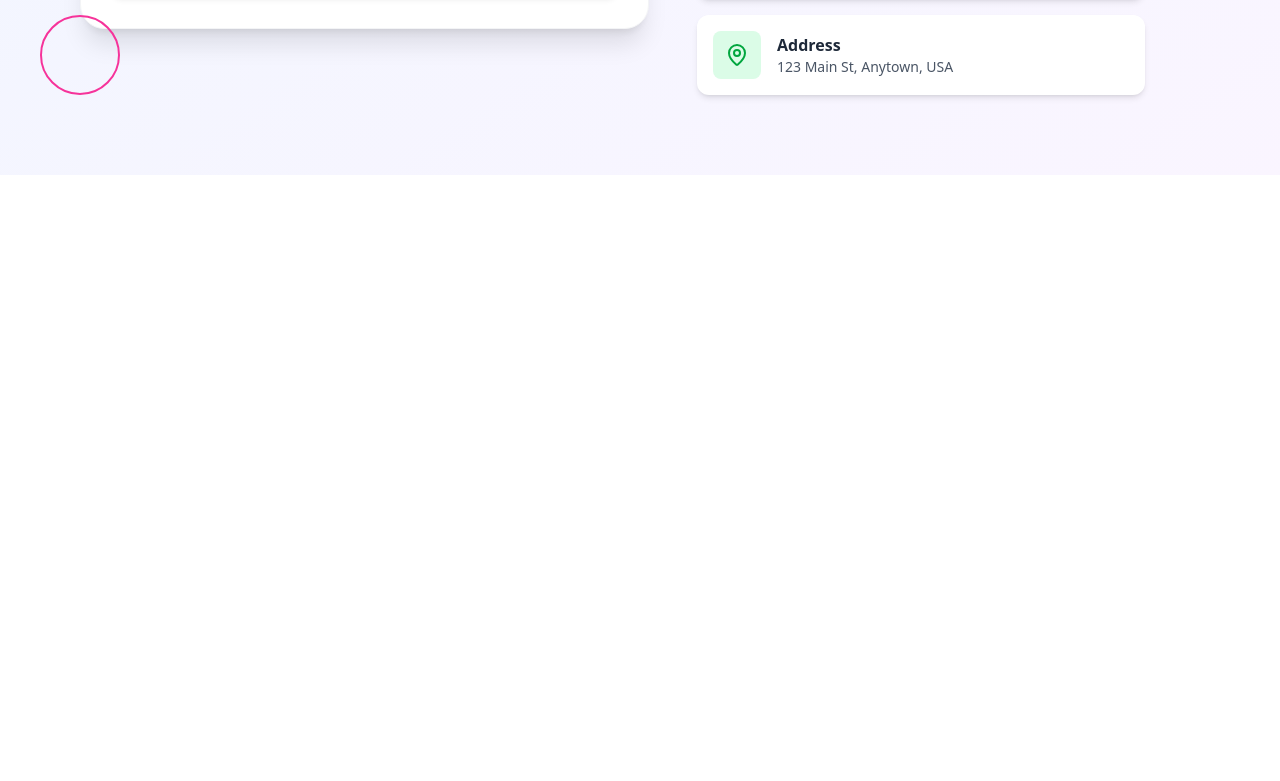
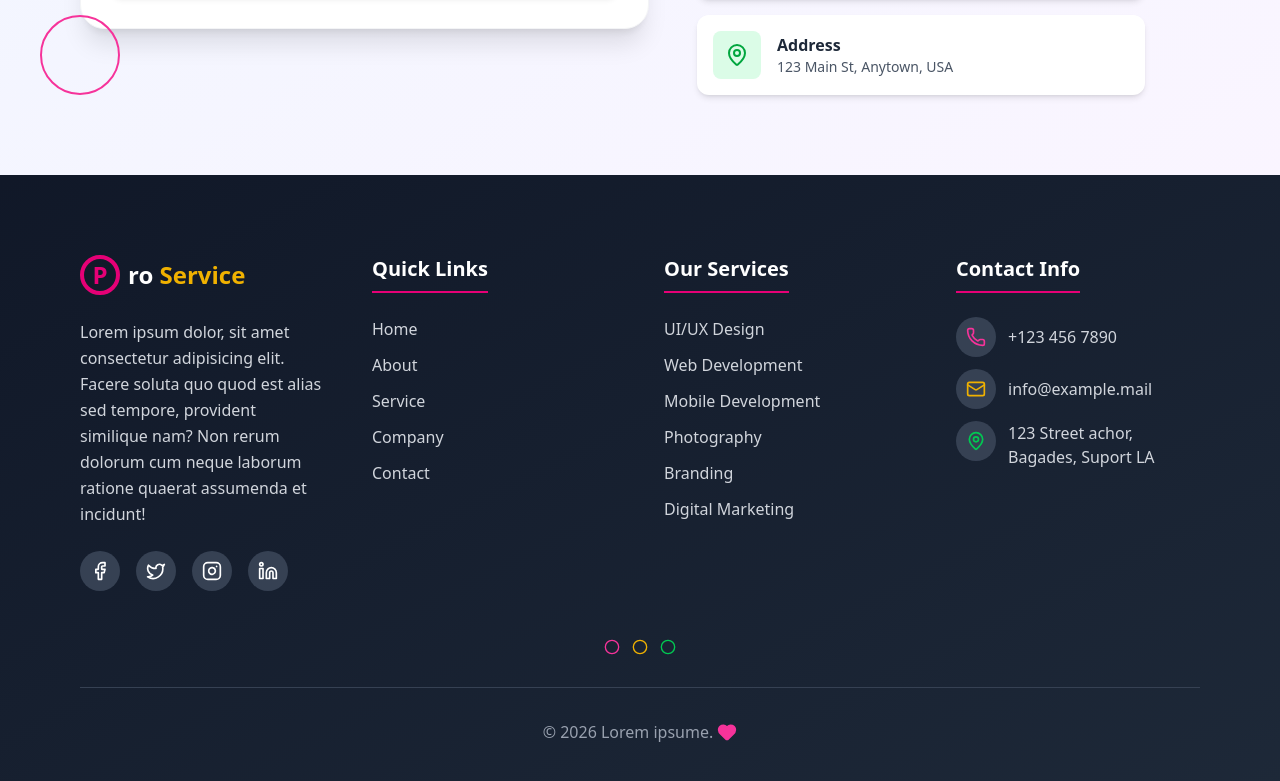
Before and after one commit to imamteguh/compro-panda-react, a React (Vite) app: page / in a window 1280 px wide. Shown: the part 3847-4628 px from the top of the page. Before the commit the page ends 4022 px from the top, so only its background shows below. Built offline with nearby package versions, Linux system fonts and the light colour scheme.

Commit message:
feat: tambahkan section footer

```diff
--- a/src/App.jsx
+++ b/src/App.jsx
@@ -7,6 +7,7 @@
 import OurCompany from './components/OurCompany'
 import Services from './components/Services'
 import Contact from './components/Contact'
+import Footer from './components/Footer'
 
 const App = () => {
 
@@ -27,6 +28,7 @@
       <OurCompany />
       <Services />
       <Contact />
+      <Footer />
     </div>
   )
 }
--- /dev/null
+++ b/src/components/Footer.jsx
@@ -0,0 +1,145 @@
+import { Circle, Facebook, Heart, Instagram, Linkedin, Mail, MapPin, Phone, Twitter } from 'lucide-react';
+import React from 'react'
+
+const Footer = () => {
+
+  const socialLinks = [
+    { icon: Facebook, href: '#', color: 'hover:bg-pink-600'},
+    { icon: Twitter, href: '#', color: 'hover:bg-blue-500'},
+    { icon: Instagram, href: '#', color: 'hover:bg-pink-500'},
+    { icon: Linkedin, href: '#', color: 'hover:bg-blue-600'},
+  ];
+
+  const quickLinks = [
+    { label: 'Home', href: '#'},
+    { label: 'About', href: '#'},
+    { label: 'Service', href: '#'},
+    { label: 'Company', href: '#'},
+    { label: 'Contact', href: '#'}
+  ];
+
+  const services = [
+    { label: 'UI/UX Design', href: '#'},
+    { label: 'Web Development', href: '#'},
+    { label: 'Mobile Development', href: '#'},
+    { label: 'Photography', href: '#'},
+    { label: 'Branding', href: '#'},
+    { label: 'Digital Marketing', href: '#'},
+  ];
+
+  const contactInfo = [
+    { icon: Phone, text: '+123 456 7890', color: 'text-pink-500'},
+    { icon: Mail, text: 'info@example.mail', color: 'text-yellow-500'},
+    {
+      icon: MapPin,
+      text: '123 Street achor, Bagades, Suport LA',
+      color: 'text-green-500',
+      multiline: true
+    }
+  ];
+
+  const decorativeDots = [
+    { color: 'text-pink-500'},
+    { color: 'text-yellow-500'},
+    { color: 'text-green-500'}
+  ];
+  return (
+    <section className='relative overflow-hidden bg-linear-to-br from-gray-900 to-gray-800
+      py-12 px-4 sm:py-16 md:py-20 md:px-12 lg:px-20 text-white'>
+      <div className='max-w-7xl mx-auto'>
+        <div className='grid grid-cols-1 md:grid-cols-2 lg:grid-cols-4 gap-8 md:gap-12 mb-12'>
+          <div className='space-y-6'>
+            <div className='flex items-center text-2xl font-bold'>
+              <div className='w-10 h-10 flex items-center justify-center rounded-full border-3
+              sm:border-4 border-pink-600 text-pink-600 mr-2'>
+                P
+              </div>
+              <span>
+                ro <span className="text-yellow-500">Service</span>
+              </span>
+            </div>
+            <p className='text-gray-300 leading-relaxed'>
+              Lorem ipsum dolor, sit amet consectetur adipisicing elit.
+              Facere soluta quo quod est alias sed tempore, provident similique nam? Non rerum
+              dolorum cum neque laborum ratione quaerat assumenda et incidunt!
+            </p>
+            <div className='flex gap-4'>
+              {socialLinks.map((social, index) => (
+                <a
+                  key={index}
+                  href={social.href}
+                  className={`w-10 h-10 rounded-full bg-gray-700 flex items-center justify-center transition-colors
+                    ${social.color}`}>
+                  <social.icon className='w-5 h-5' />
+                </a>
+              ))}
+            </div>
+          </div>
+          <div className='space-y-6'>
+            <h3 className='text-xl font-semibold border-b-2 border-pink-600 pb-2 inline-block'>
+              Quick Links
+            </h3>
+            <ul className='space-y-3'>
+              {quickLinks.map((link, index) => (
+                <li key={index}>
+                  <a href={link.href}
+                    className='text-gray-300 hover:text-pink-500 transition-colors'>
+                    {link.label}
+                  </a>
+                </li>
+              ))}
+            </ul>
+          </div>
+          <div className='space-y-6'>
+            <h3 className='text-xl font-semibold border-b-2 border-pink-600 pb-2 inline-block'>
+              Our Services
+            </h3>
+            <ul className='space-y-3'>
+              {services.map((service, index) => (
+                <li key={index}>
+                  <a href={service.href}
+                    className='text-gray-300 hover:text-pink-500 transition-colors'>
+                    {service.label}
+                  </a>
+                </li>
+              ))}
+            </ul>
+          </div>
+          <div className='space-y-6'>
+            <h3 className='text-xl font-semibold border-b-2 border-pink-600 pb-2 inline-block'>
+              Contact Info
+            </h3>
+            <div className='space-y-3'>
+              {contactInfo.map((contact, index) => (
+                <div key={index}
+                  className={`flex items-center gap-3 ${contact.multiline ? 'items-start' : ''}`}>
+                  <div className='w-10 h-10 rounded-full bg-gray-700 flex items-center justify-center shrink-0'>
+                    <contact.icon className={`w-5 h-5 ${contact.color}`} />
+                  </div>
+                  <div>
+                    <p className='text-gray-300 whitespace-pre-line'>
+                      {contact.text}
+                    </p>
+                  </div>
+                </div>
+              ))}
+            </div>
+          </div>
+        </div>
+        <div className='flex justify-center gap-3 mb-8'>
+          {decorativeDots.map((dec, idx) => (
+            <Circle key={idx} className={`w-4 h-4 ${dec.color}`} />
+          ))}
+        </div>
+        <div className='border-t border-gray-700 pt-8 text-center'>
+          <p className='text-gray-400 flex items-center justify-center gap-1'>
+            &copy; 2026 Lorem ipsume.
+            <Heart className='w-5 h-5 text-pink-500 fill-current' />
+          </p>
+        </div>
+      </div>
+    </section>
+  )
+}
+
+export default Footer
```
